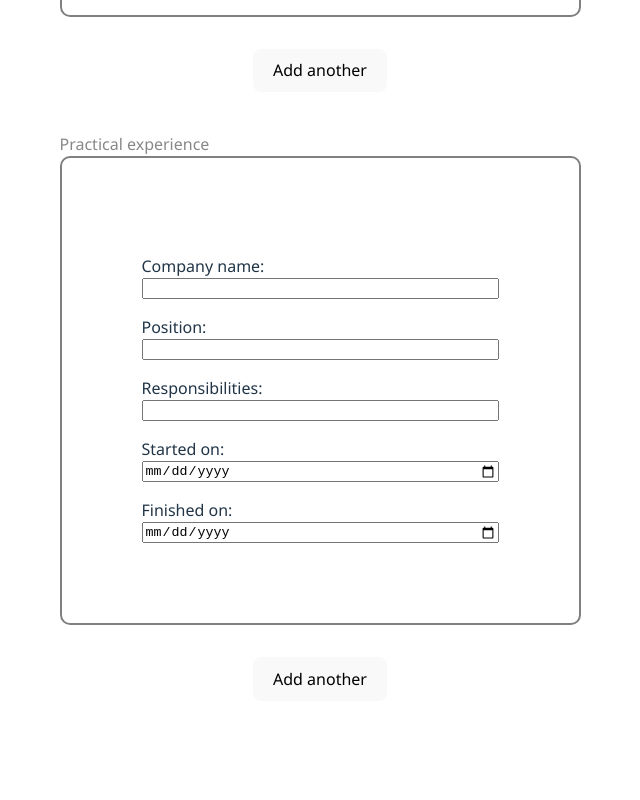
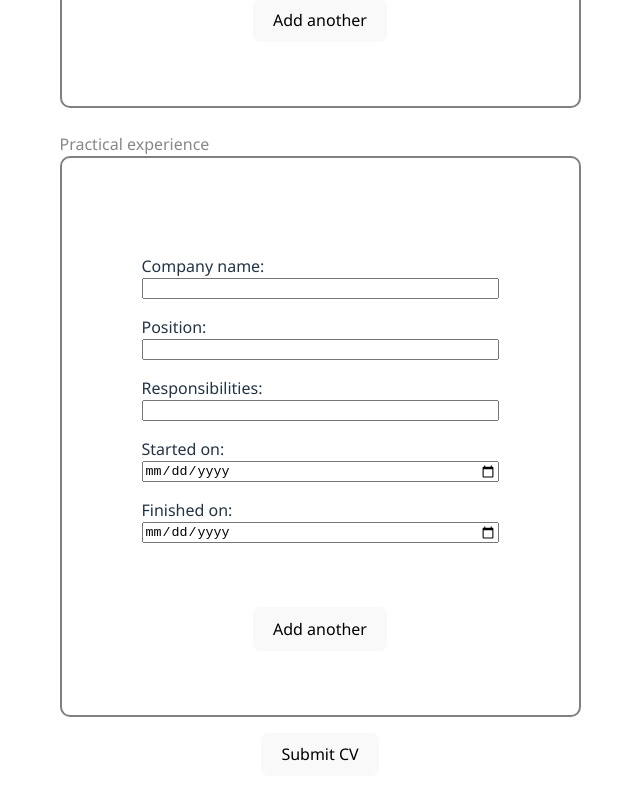
Before and after one commit to jusadocode/cv-application, a React (Vite) app: page / in a window 1280 px wide. Shown: the part 1010-1810 px from the top of the page, without its empty margins (320-960 px from the left). Before the commit the page ends 1759 px from the top, so only its background shows below. Built offline with nearby package versions, Linux system fonts and the light colour scheme.

Commit message:
added submit button

```diff
--- a/src/App.jsx
+++ b/src/App.jsx
@@ -10,7 +10,10 @@ function App() {
       <CreationSection>
 
       </CreationSection>
+
+      <button>Submit CV</button>
     </>
+
   )
 }
 
```
Also changed, not shown: src/components/creationSection.jsx (+9 -7 lines).
